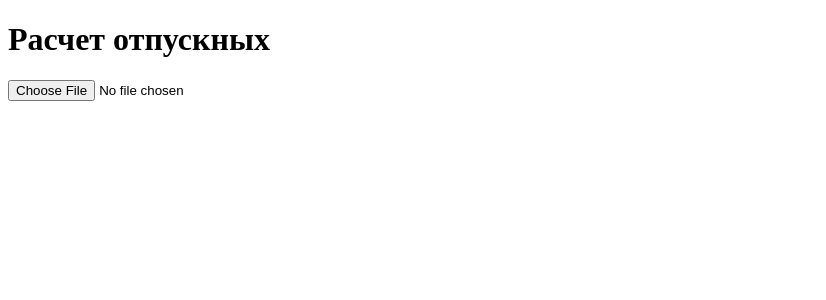
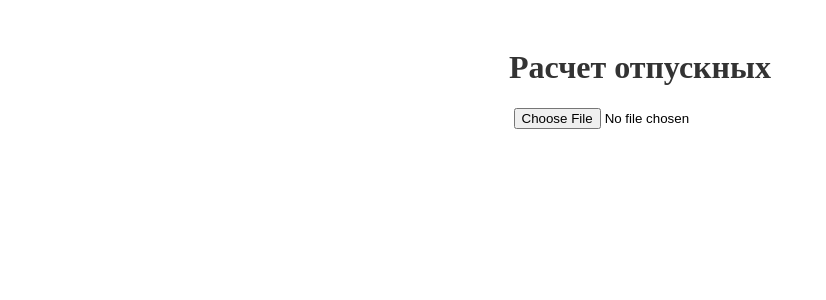
Before and after one commit to RozaZhaisanova/RozaZhaisanova.github.io, a React (Create React App) app: page / in a window 1280 px wide. Shown: the top 300 px of the page, without its empty margins (0-826 px from the left). Built offline with nearby package versions, Linux system fonts and the light colour scheme.

Commit message:
added styled components

```diff
--- a/package.json
+++ b/package.json
@@ -13,6 +13,7 @@
     "react": "^18.3.1",
     "react-dom": "^18.3.1",
     "react-scripts": "5.0.1",
+    "styled-components": "^6.1.13",
     "typescript": "^4.9.5",
     "web-vitals": "^2.1.4",
     "xlsx": "^0.18.5"
--- a/src/App.tsx
+++ b/src/App.tsx
@@ -1,5 +1,6 @@
 import React, { useState, useEffect } from "react";
 import * as XLSX from "xlsx";
+import styled from "styled-components";
 
 interface SalaryData {
   ФИО?: string;
@@ -13,6 +14,67 @@ interface VacationPay {
   totalEarnings: number;
   vacationPay: number;
 }
+
+const AppContainer = styled.div`
+  padding: 20px;
+  max-width: 800px;
+  margin: auto;
+  text-align: center;
+`;
+
+const Title = styled.h1`
+  color: #333;
+`;
+
+const FileInput = styled.input`
+  margin-bottom: 20px;
+`;
+
+const Table = styled.table`
+  width: 100%;
+  border-collapse: collapse;
+`;
+
+const TableHeader = styled.th`
+  background-color: #f2f2f2;
+  padding: 10px;
+`;
+
+const TableCell = styled.td`
+  border: 1px solid #ddd;
+  padding: 8px;
+`;
+
+const FileUpload: React.FC<{
+  onFileChange: (event: React.ChangeEvent<HTMLInputElement>) => void;
+  fileName?: string | null;
+}> = ({ onFileChange, fileName }) => (
+  <>
+    <FileInput type="file" accept=".xlsx" onChange={onFileChange} />
+    {fileName && <p>Вы загружали файл: {fileName}</p>}
+  </>
+);
+
+const DataTable: React.FC<{ data: VacationPay[] }> = ({ data }) => (
+  <Table>
+    <thead>
+      <tr>
+        <TableHeader>ФИО</TableHeader>
+        <TableHeader>Общий заработок за год</TableHeader>
+        <TableHeader>Размер отпускных</TableHeader>
+      </tr>
+    </thead>
+    <tbody>
+      {data.map((item) => (
+        <tr key={`${item.name}-${item.totalEarnings}`}>
+          <TableCell>{item.name}</TableCell>
+          <TableCell>{item.totalEarnings}</TableCell>
+          <TableCell>{item.vacationPay}</TableCell>
+        </tr>
+      ))}
+    </tbody>
+  </Table>
+);
 
 const App: React.FC = () => {
   const [data, setData] = useState<VacationPay[]>(() => {
@@ -93,31 +155,11 @@ const App: React.FC = () => {
   }, []);
 
   return (
-    <div>
-      <h1>Расчет отпускных</h1>
-      <input type="file" accept=".xlsx" onChange={handleFileChange} />
-      {fileName && <p>Вы загружали файл: {fileName}</p>}
-      {data.length > 0 && (
-        <table>
-          <thead>
-            <tr>
-              <th>ФИО</th>
-              <th>Общий заработок за год</th>
-              <th>Размер отпускных</th>
-            </tr>
-          </thead>
-          <tbody>
-            {data.map((item) => (
-              <tr key={`${item.name}-${item.totalEarnings}`}>
-                <td>{item.name}</td>
-                <td>{item.totalEarnings}</td>
-                <td>{item.vacationPay}</td>
-              </tr>
-            ))}
-          </tbody>
-        </table>
-      )}
-    </div>
+    <AppContainer>
+      <Title>Расчет отпускных</Title>
+      <FileUpload onFileChange={handleFileChange} fileName={fileName} />
+      {data.length > 0 && <DataTable data={data} />}
+    </AppContainer>
   );
 };
 
```
Also changed, not shown: 1 other file (tests, documents, lock files or other folders).
